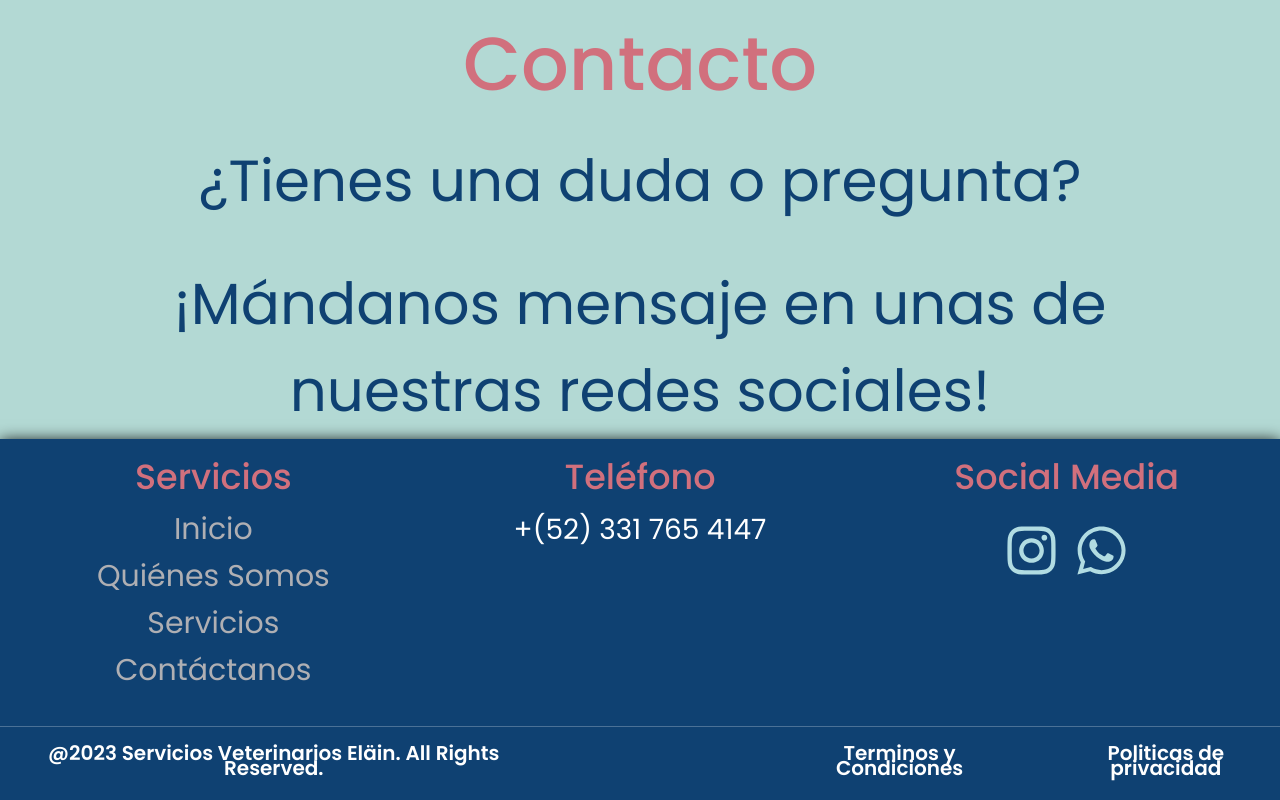
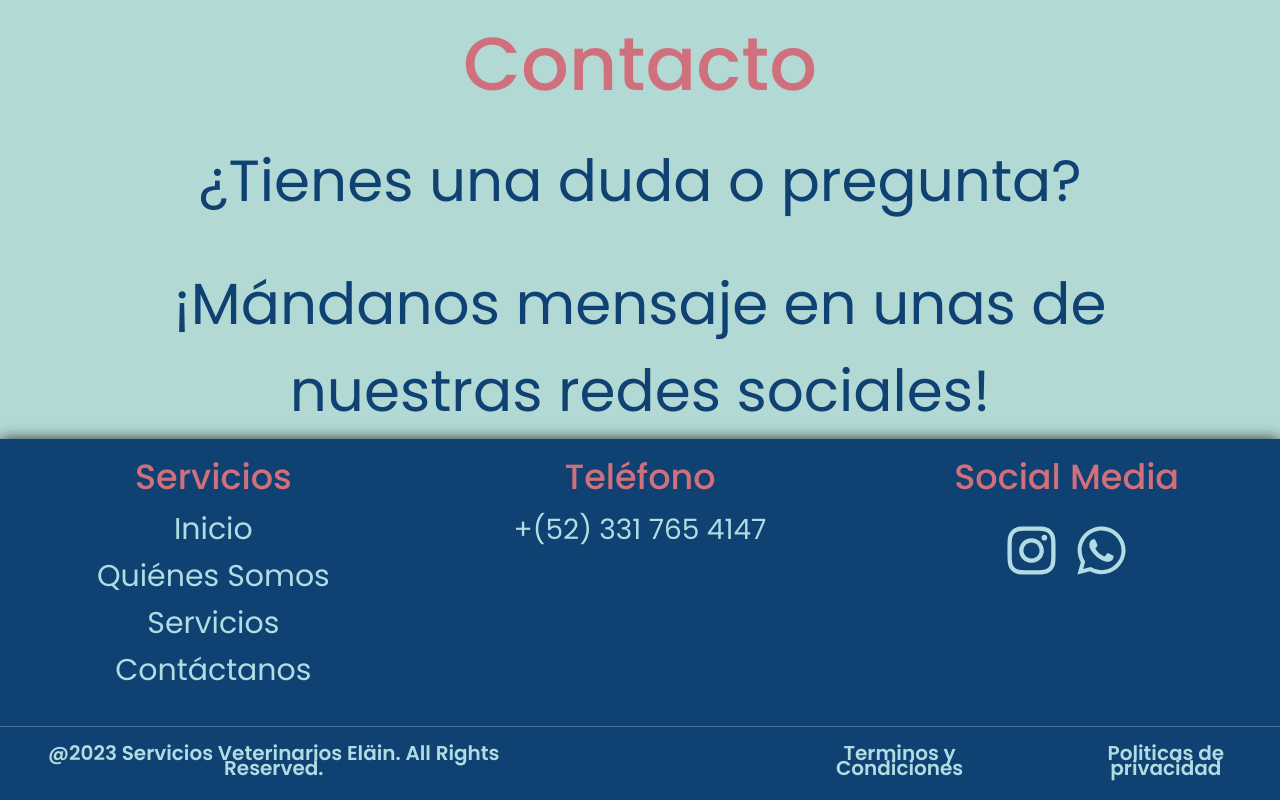
Before and after one commit to MiguelABFlores/vet-services-website, a React (Create React App) app in the folder sve-app/: page / in a window 1280 px wide. Shown: the part 3763-4563 px from the top of the page. Built offline with nearby package versions, Linux system fonts and the light colour scheme.

Commit message:
change text color

```diff
--- a/sve-app/src/styles/Footer.css
+++ b/sve-app/src/styles/Footer.css
@@ -29,11 +29,11 @@
   display: flex;
   justify-content: flex-start;
   flex-direction: column;
-  color: white;
+  color: #b1dce2;
 }
 
 a {
-  color: rgb(175, 175, 179);
+  color: #b1dce2;
   text-decoration: none;
 }
 
@@ -84,7 +84,7 @@ a {
   font-size: 20px;
   line-height: 15px;
   margin-left: 2rem;
-  color: white;
+  color: #b1dce2;
   font-weight: 600;
 }
 
@@ -96,7 +96,7 @@ hr {
 .sb__footer-copyright {
   font-size: 20px;
   line-height: 15px;
-  color: rgb(255, 255, 255);
+  color: #b1dce2;
   font-weight: 600;
 }
 
```
